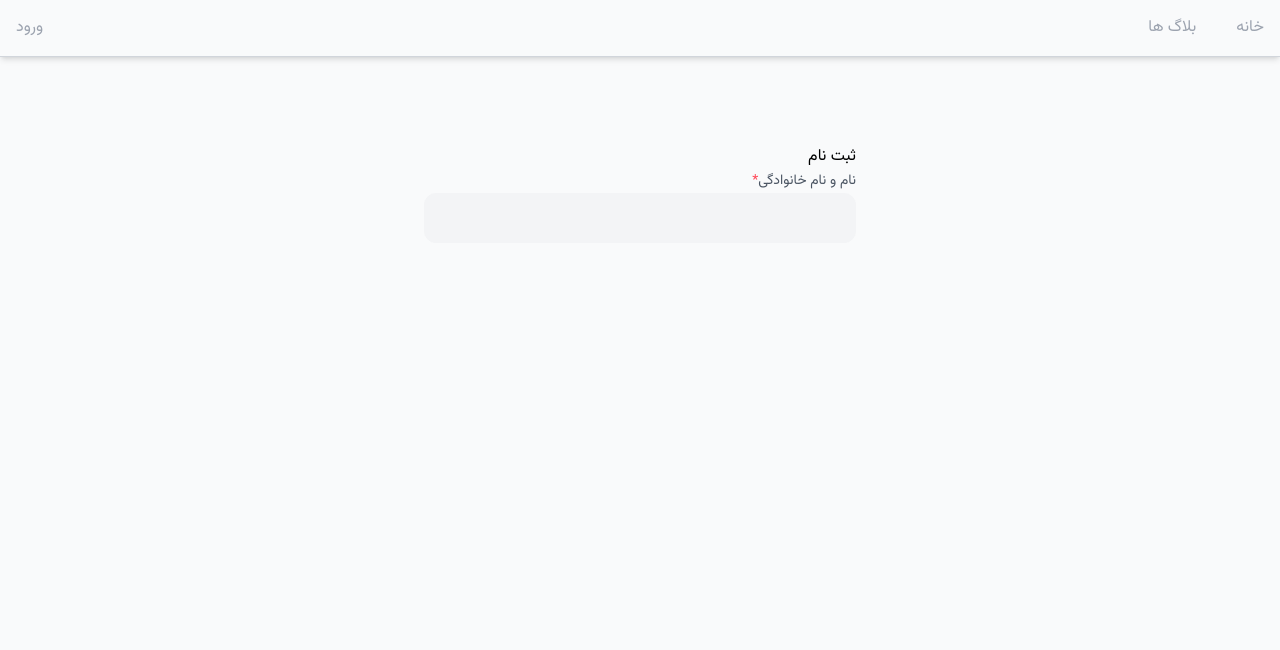
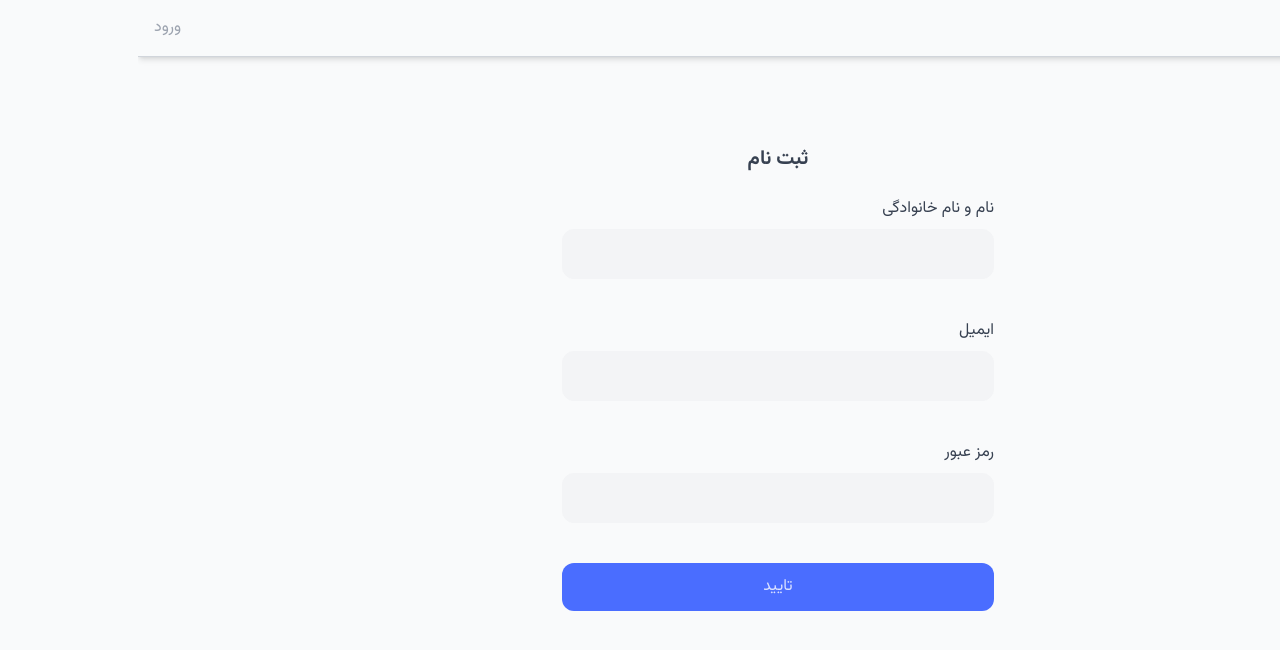
Before and after one commit to AliMoradpour/next-blog-app, a Next.js app in the folder frontend/: page /signup in a window 1280 px wide. Shown: the top 650 px of the page. Built offline with nearby package versions, Linux system fonts and the light colour scheme.

Commit message:
add react hook form

```diff
--- a/frontend/package.json
+++ b/frontend/package.json
@@ -12,7 +12,8 @@
     "@heroicons/react": "^2.1.5",
     "next": "^15.0.0-canary.190",
     "react": "^19.0.0-rc-cd22717c-20241013",
-    "react-dom": "^19.0.0-rc-cd22717c-20241013"
+    "react-dom": "^19.0.0-rc-cd22717c-20241013",
+    "react-hook-form": "^7.53.0"
   },
   "devDependencies": {
     "@types/node": "^20",
--- a/frontend/src/app/(auth)/signup/page.tsx
+++ b/frontend/src/app/(auth)/signup/page.tsx
@@ -1,23 +1,32 @@
-import TextField from "@/ui/TextField";
+"use client";
 
-export const metadata = {
-  title: "ثبت نام",
-};
+import Button from "@/ui/Button";
+import RHFTextField from "@/ui/RHFTextField";
+import { useForm } from "react-hook-form";
+
+// export const metadata = {
+//   title: "ثبت نام",
+// };
 
 const Signup = () => {
-  return <div>
-    <h1>ثبت نام</h1>
-    <form>
-        <TextField
-        name="name"
-        label="نام و نام خانوادگی"
-        // value={}
-        // onChange={}
-        isRequired
+  const { register, handleSubmit } = useForm();
 
-        />
-    </form>
-  </div>;
+  const onSubmit = (values) => {};
+
+  return (
+    <div>
+      <h1 className="text-xl font-bold text-secondary-700 text-center mb-6">ثبت نام</h1>
+      <form onSubmit={handleSubmit(onSubmit)} className="space-y-10">
+        <RHFTextField label="نام و نام خانوادگی" name="name" register={register} />
+        <RHFTextField label="ایمیل" name="email" register={register} dir="ltr" />
+        <RHFTextField label="رمز عبور" name="password" register={register} type="password" dir="ltr" />
+
+        <Button type="submit" variant="primary" className="w-full">
+          تایید
+        </Button>
+      </form>
+    </div>
+  );
 };
 
 export default Signup;
--- a/frontend/src/ui/Button.tsx
+++ b/frontend/src/ui/Button.tsx
@@ -1,4 +1,3 @@
-import { CssVariable } from "next/dist/compiled/@next/font";
 import { MouseEventHandler, ReactElement } from "react";
 
 const btnType = {
--- /dev/null
+++ b/frontend/src/ui/RHFTextField.tsx
@@ -0,0 +1,41 @@
+type RHFTextFieldProps = {
+  type?: string; // Optional, defaults to "text"
+  label: string; // Assuming label is required
+  name: string; // Assuming name is required
+  dir?: "rtl" | "ltr"; // Optional, defaults to "rtl"
+  register: (name: string, validationSchema?: object) => void; // Assuming it's from react-hook-form
+  errors?: Record<string, any>; // Assuming errors is an object with key-value pairs for form errors
+  validationSchema?: object; // Optional, defaults to an empty object
+  [key: string]: any; // For any other props passed via `...rest`
+};
+
+export default function RHFTextField({
+  type = "text",
+  label,
+  name,
+  dir = "rtl",
+  register,
+  errors,
+  validationSchema = {},
+  ...rest
+}: RHFTextFieldProps) {
+  const errorMessages = errors?.[name];
+  const hasError = !!(errors && errorMessages);
+  return (
+    <div className={`textField relative ${hasError ? "textField--invalid" : ""}`}>
+      <label htmlFor={name} className="mb-2 block text-secondary-700">
+        {label}
+      </label>
+      <input
+        autoComplete="off"
+        type={type}
+        id={name}
+        dir={dir}
+        className={`textField__input  ${dir === "ltr" ? "text-left" : "text-right"}`}
+        {...register(name, validationSchema)}
+        {...rest}
+      />
+      {errors && errors[name] && <span className="text-red-600 block text-xs mt-2">{errors[name]?.message}</span>}
+    </div>
+  );
+}
```
Also changed, not shown: 1 other file (tests, documents, lock files or other folders).
